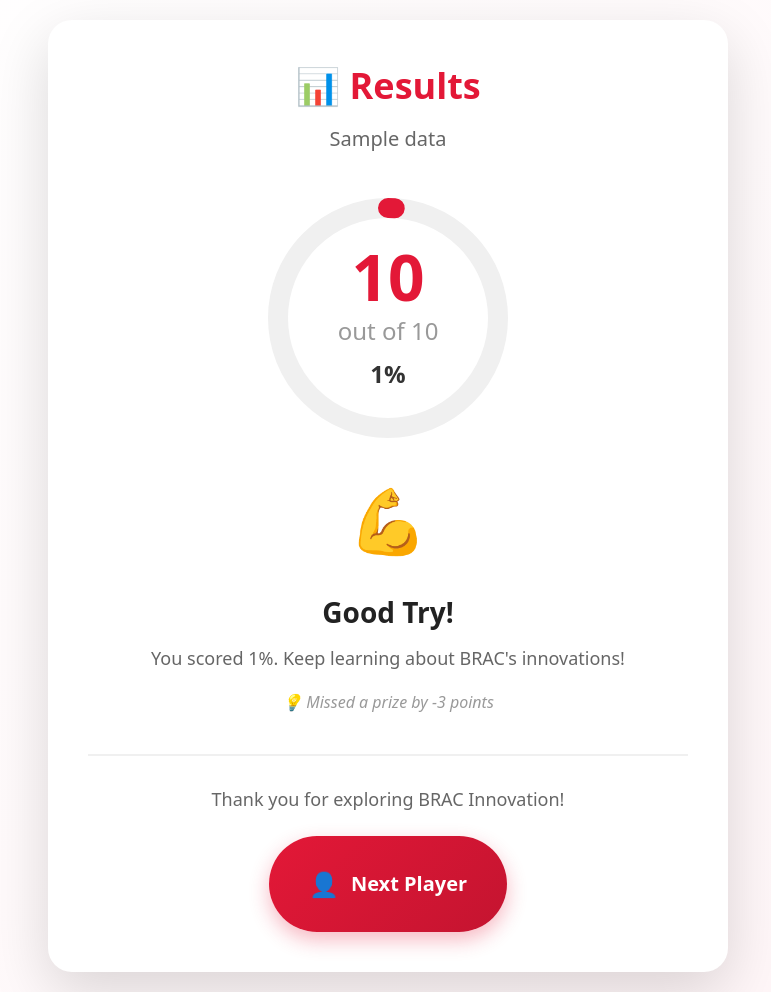
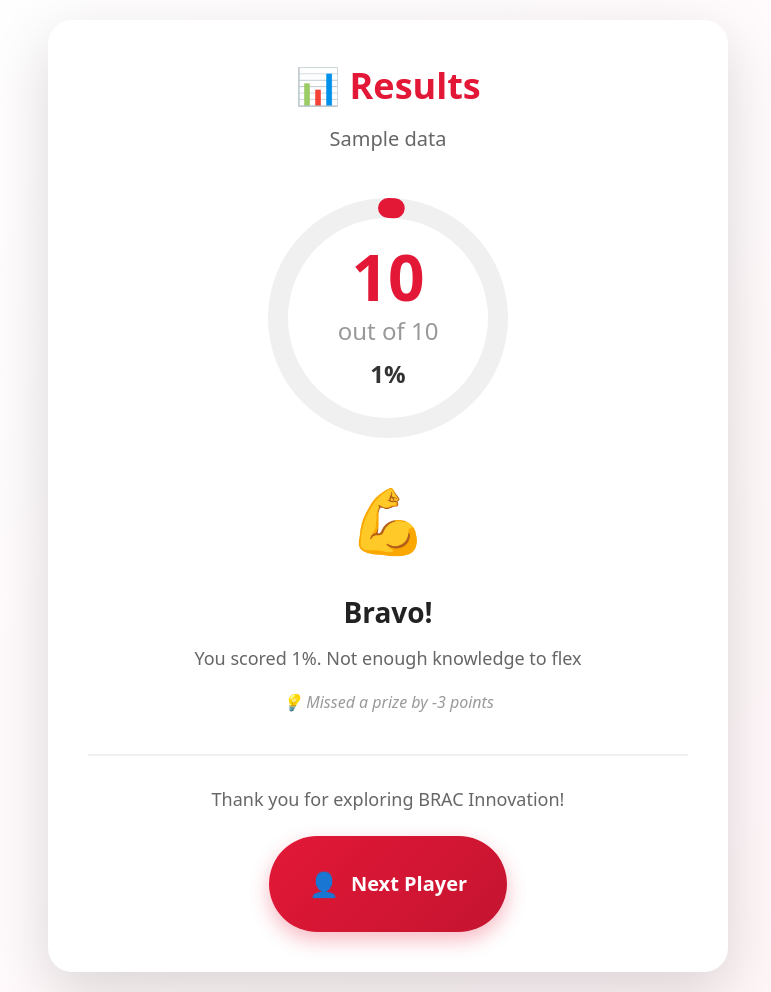
Before and after one commit to Social-Innovation-Lab/Innovation-exhibition-quiz, a Flask app: template templates/result.html in a window 1280 px wide. Shown: the whole page, without its empty margins (252-1023 px from the left). Run offline with Flask 3, Linux system fonts and the light colour scheme; the template is opened without the code that fills it: most values are stand-ins (such as "Sample title", 1, 10 or a date in 2020); some libraries are stand-ins or nearby versions.

Commit message:
Update quiz result messages for different score ranges
Modify results page logic and templates to display conditional messages based on user score: "We see you! Stop flexing now!" for scores >= 7, and "Not enough knowledge to flex" for scores < 7. Also, change "Good Try!" to "Bravo!" for scores below 7.

Replit-Commit-Author: Agent
Replit-Commit-Session-Id: 37877615-d133-4c1f-b6b6-f54cbc6b3767
Replit-Commit-Checkpoint-Type: full_checkpoint
Replit-Commit-Screenshot-Url: https://storage.googleapis.com/screenshot-production-us-central1/474f6d33-5530-4c51-8e53-e2d7cdb3d75e/37877615-d133-4c1f-b6b6-f54cbc6b3767/xbl3oAo

```diff
--- a/templates/result.html
+++ b/templates/result.html
@@ -28,7 +28,7 @@
       <div class="winner-message">
         <div class="trophy-icon">🎉</div>
         <h2 class="status-title">You're a Winner!</h2>
-        <p class="status-text">Congratulations on scoring {{data.percent}}%!</p>
+        <p class="status-text">We see you! Stop flexing now!</p>
         <div class="prize-banner">
           <span class="prize-icon">🎁</span>
           <span>Collect your gift at the Prize Desk</span>
@@ -37,8 +37,8 @@
     {% else %}
       <div class="try-again-message">
         <div class="emoji-icon">💪</div>
-        <h2 class="status-title">Good Try!</h2>
-        <p class="status-text">You scored {{data.percent}}%. Keep learning about BRAC's innovations!</p>
+        <h2 class="status-title">Bravo!</h2>
+        <p class="status-text">You scored {{data.percent}}%. Not enough knowledge to flex</p>
         <p class="hint-text">💡 Missed a prize by {{7 - data.score}} point{{ 's' if (7 - data.score) != 1 else '' }}</p>
       </div>
     {% endif %}
```
Also changed, not shown: replit.md (+1 -1 lines), 2 other files.
